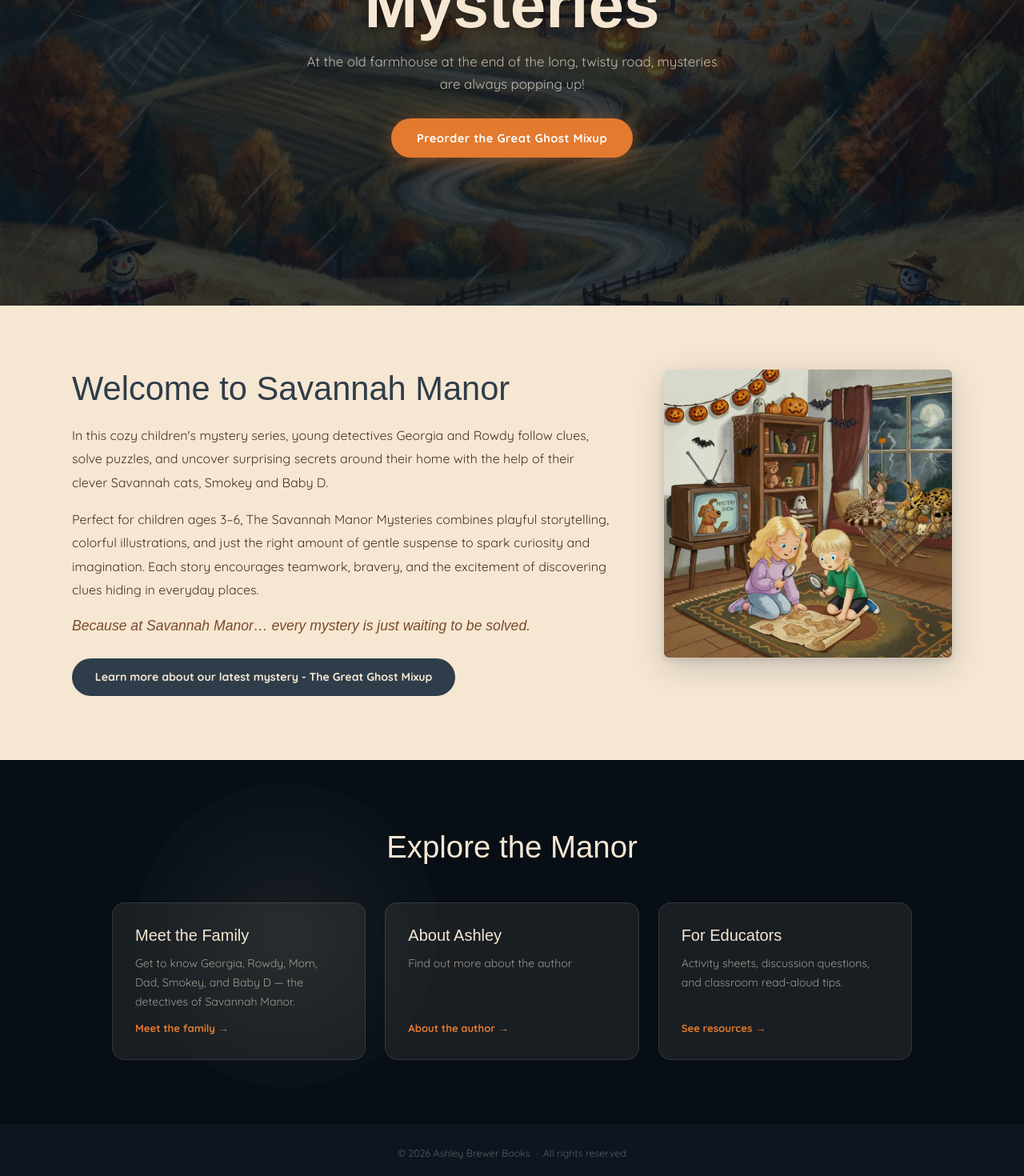
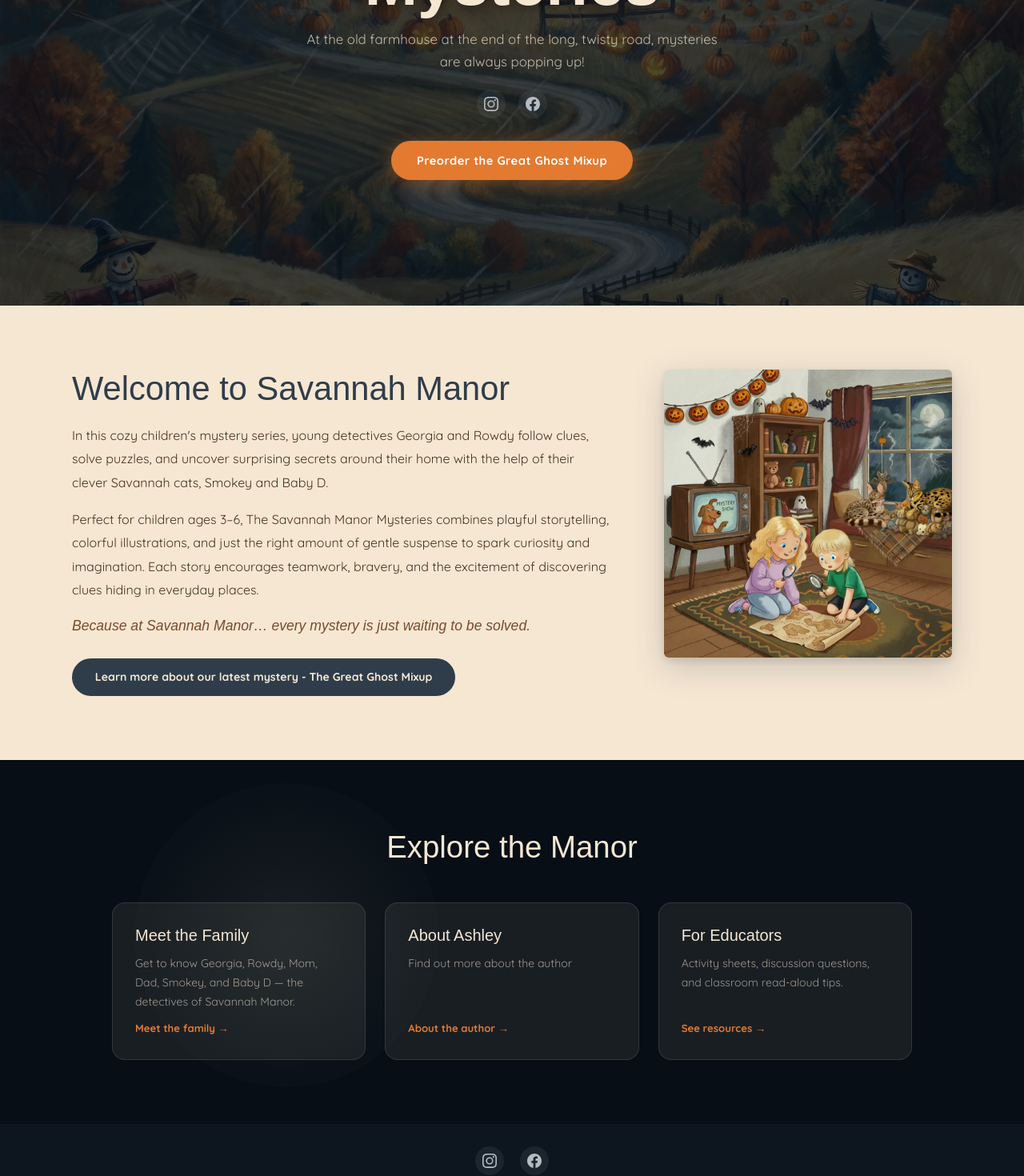
Before and after one commit to kayrahbear/smm_website, a Next.js app: page / in a window 1280 px wide. Shown: the part 420-1890 px from the top of the page at 80% size. Built offline with nearby package versions, Linux system fonts and the light colour scheme; a web font is replaced by a local one.

Commit message:
mobile changes

```diff
--- a/app/globals.css
+++ b/app/globals.css
@@ -457,6 +457,12 @@ a {
   max-width: 520px;
 }
 
+.hm-hero-social {
+  display: flex;
+  gap: 1rem;
+  justify-content: center;
+}
+
 .hm-btn-primary {
   display: inline-flex;
   align-items: center;
@@ -681,6 +687,40 @@ a {
   font-family: var(--font-quicksand), sans-serif;
   font-size: 0.78rem;
   color: rgba(155, 167, 174, 0.5);
+}
+
+.hm-footer-social {
+  display: flex;
+  justify-content: center;
+  gap: 1.25rem;
+  margin-bottom: 0.85rem;
+}
+
+.hm-social-link {
+  display: flex;
+  align-items: center;
+  justify-content: center;
+  width: 36px;
+  height: 36px;
+  border-radius: 50%;
+  background: rgba(155, 167, 174, 0.1);
+  transition: background 0.18s ease, transform 0.18s ease;
+}
+
+.hm-social-link:hover {
+  background: rgba(227, 122, 47, 0.25);
+  transform: translateY(-2px);
+}
+
+.hm-social-icon {
+  width: 18px;
+  height: 18px;
+  filter: invert(80%) sepia(5%) saturate(400%) hue-rotate(170deg) brightness(90%);
+  transition: filter 0.18s ease;
+}
+
+.hm-social-link:hover .hm-social-icon {
+  filter: invert(62%) sepia(60%) saturate(600%) hue-rotate(340deg) brightness(105%);
 }
 
 /* ── Responsive ── */
--- a/app/page.tsx
+++ b/app/page.tsx
@@ -16,6 +16,28 @@ export default function HomePage() {
           <p className="hm-tagline">
             At the old farmhouse at the end of the long, twisty road, mysteries are always popping up!
           </p>
+          <div className="hm-hero-social">
+            <a
+              href="https://www.instagram.com/thesavannahmanor"
+              className="hm-social-link"
+              target="_blank"
+              rel="noopener noreferrer"
+              aria-label="Instagram"
+            >
+              {/* eslint-disable-next-line @next/next/no-img-element */}
+              <img src="/images/instagram.svg" alt="" className="hm-social-icon" />
+            </a>
+            <a
+              href="https://www.facebook.com/profile.php?id=61582239860105"
+              className="hm-social-link"
+              target="_blank"
+              rel="noopener noreferrer"
+              aria-label="Facebook"
+            >
+              {/* eslint-disable-next-line @next/next/no-img-element */}
+              <img src="/images/facebook.svg" alt="" className="hm-social-icon" />
+            </a>
+          </div>
           <a
             href="https://docs.google.com/forms/d/e/1FAIpQLSfVbmWECdJlMfwPmechVDDhxWrZMbe53wAExYgtFNMpuvs4bQ/viewform"
             className="hm-btn-primary"
@@ -94,6 +116,28 @@ export default function HomePage() {
 
       {/* ── FOOTER ── */}
       <footer className="hm-footer">
+        <div className="hm-footer-social">
+          <a
+            href="https://www.instagram.com/thesavannahmanor"
+            className="hm-social-link"
+            target="_blank"
+            rel="noopener noreferrer"
+            aria-label="Instagram"
+          >
+            {/* eslint-disable-next-line @next/next/no-img-element */}
+            <img src="/images/instagram.svg" alt="" className="hm-social-icon" />
+          </a>
+          <a
+            href="https://www.facebook.com/profile.php?id=61582239860105"
+            className="hm-social-link"
+            target="_blank"
+            rel="noopener noreferrer"
+            aria-label="Facebook"
+          >
+            {/* eslint-disable-next-line @next/next/no-img-element */}
+            <img src="/images/facebook.svg" alt="" className="hm-social-icon" />
+          </a>
+        </div>
         <p>© 2026 Ashley Brewer Books &nbsp;·&nbsp; All rights reserved</p>
       </footer>
 
```
Also changed, not shown: 2 other files (tests, documents, lock files or other folders).
